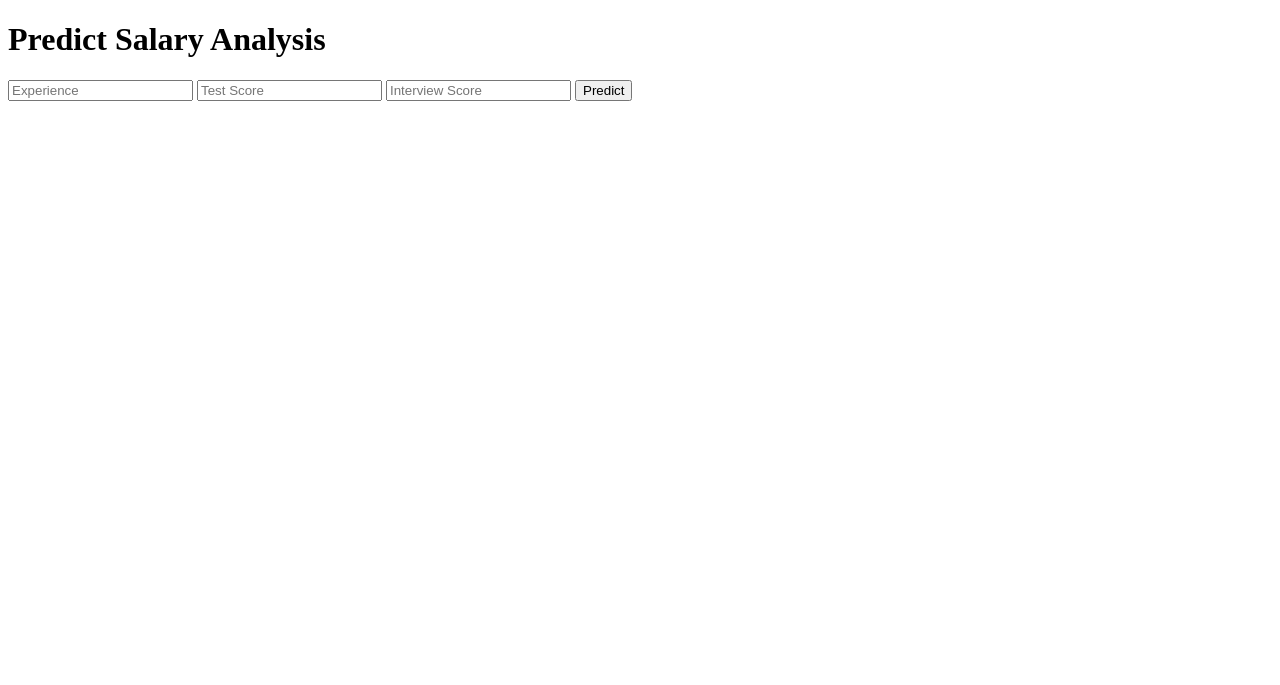
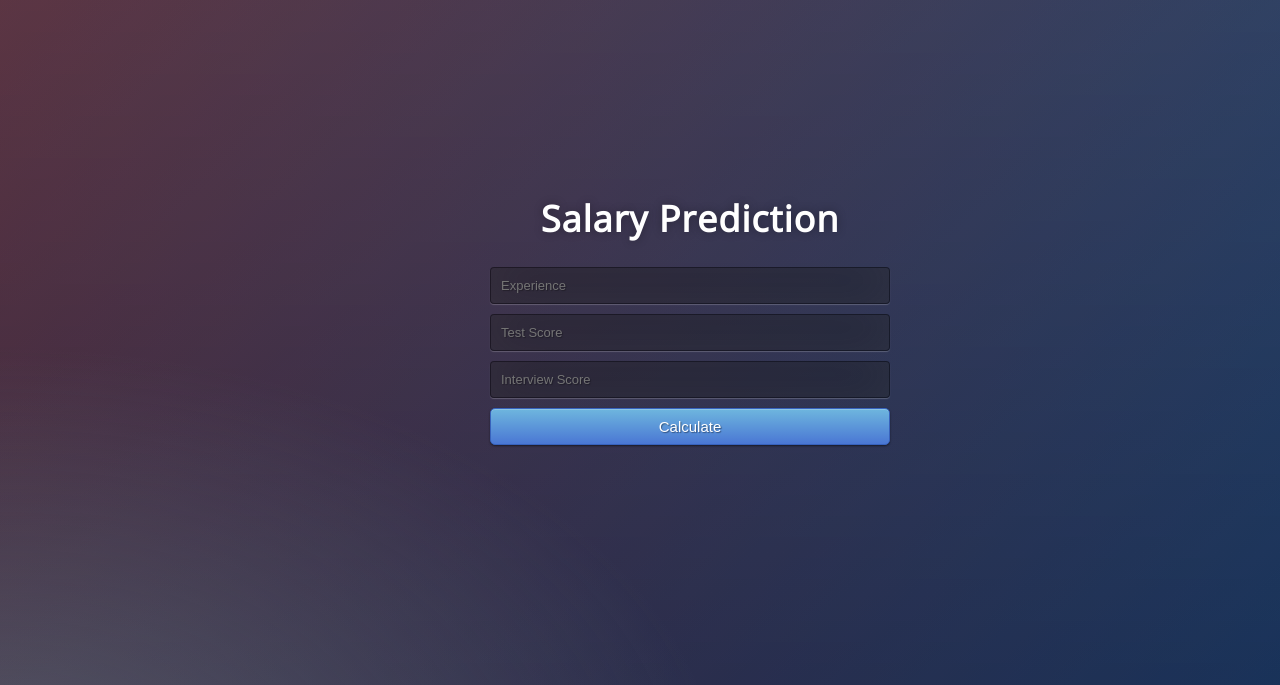
Before and after one commit to shivamranaaa/Salary-Prediction, a Flask app: page / in a window 1280 px wide. Shown: the top 685 px of the page. Before the commit the page ends 101 px from the top, so only its background shows below. Run offline with Flask 2, Linux system fonts and the light colour scheme; parts of the project's set-up code (start-up, migrations or seed data) failed here and were passed over.

Commit message:
Update index.html

```diff
--- a/templates/index.html
+++ b/templates/index.html
@@ -1,5 +1,6 @@
 <!DOCTYPE html>
 <html >
+
   <!--From https://codepen.io/frytyler/pen/EGdtg-->
  <head>
     <meta charset="UTF-8">
@@ -8,20 +9,21 @@
     <link href='https://fonts.googleapis.com/css?family=Arimo' rel='stylesheet' type='text/css'>
     <link href='https://fonts.googleapis.com/css?family=Hind:300' rel='stylesheet' type='text/css'>
     <link href='https://fonts.googleapis.com/css?family=Open+Sans+Condensed:300' rel='stylesheet' type='text/css'>
+    <link rel="stylesheet" href="{{ url_for('static', filename='css/style.css') }}">
 
  </head>
 
   <body>
    <div class="login">
-	<h1>Predict Salary Analysis</h1>
+     <h1>Salary Prediction</h1>
 
       <!-- Main Input For Receiving Query to our ML -->
       <form action="{{ url_for('predict')}}"method="post">
-    	<input type="text" name="experience" placeholder="Experience" required="required" />
+        <input type="text" name="experience" placeholder="Experience" required="required"/>
         <input type="text" name="test_score" placeholder="Test Score" required="required" />
         <input type="text" name="interview_score" placeholder="Interview Score" required="required" />
 
-        <button type="submit" class="btn btn-primary btn-block btn-large">Predict</button>
+        <button type="submit" class="btn btn-primary btn-block btn-large">Calculate</button>
       </form>
 
      <br>
```
Lines whose indentation alone changed are shown as unchanged.
